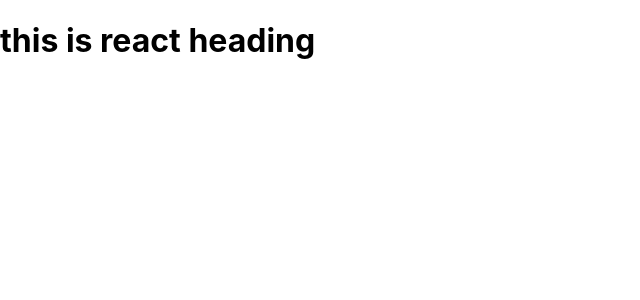
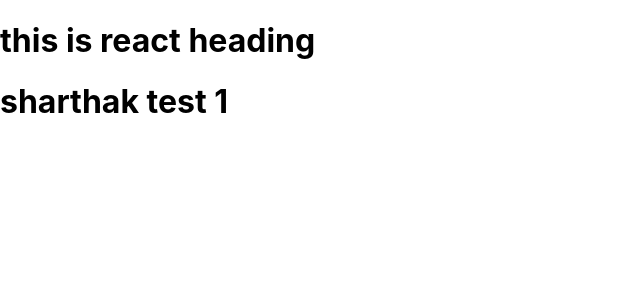
Before and after one commit to UtJha/youvidha_web, a React (Create React App) app: page / in a window 1280 px wide. Shown: the top 300 px of the page, without its empty margins (0-640 px from the left). Built offline with nearby package versions, Linux system fonts and the light colour scheme.

Commit message:
sarthak push 1

```diff
--- a/src/App.js
+++ b/src/App.js
@@ -4,7 +4,7 @@ function App() {
   return (
     <>
     <h1>this is react heading</h1>
-
+    <h1>sharthak test 1</h1>
     </>
   );
 }
```
